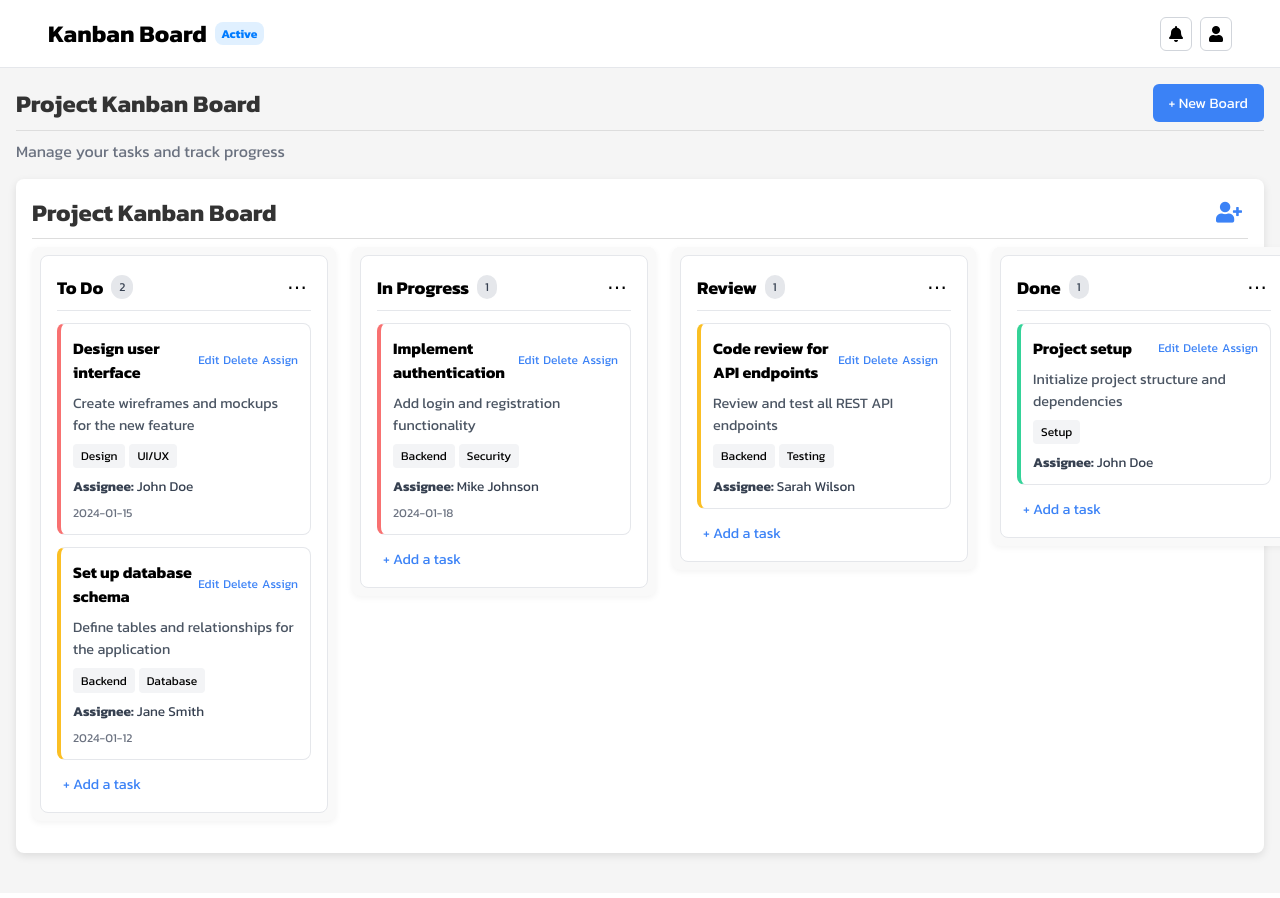
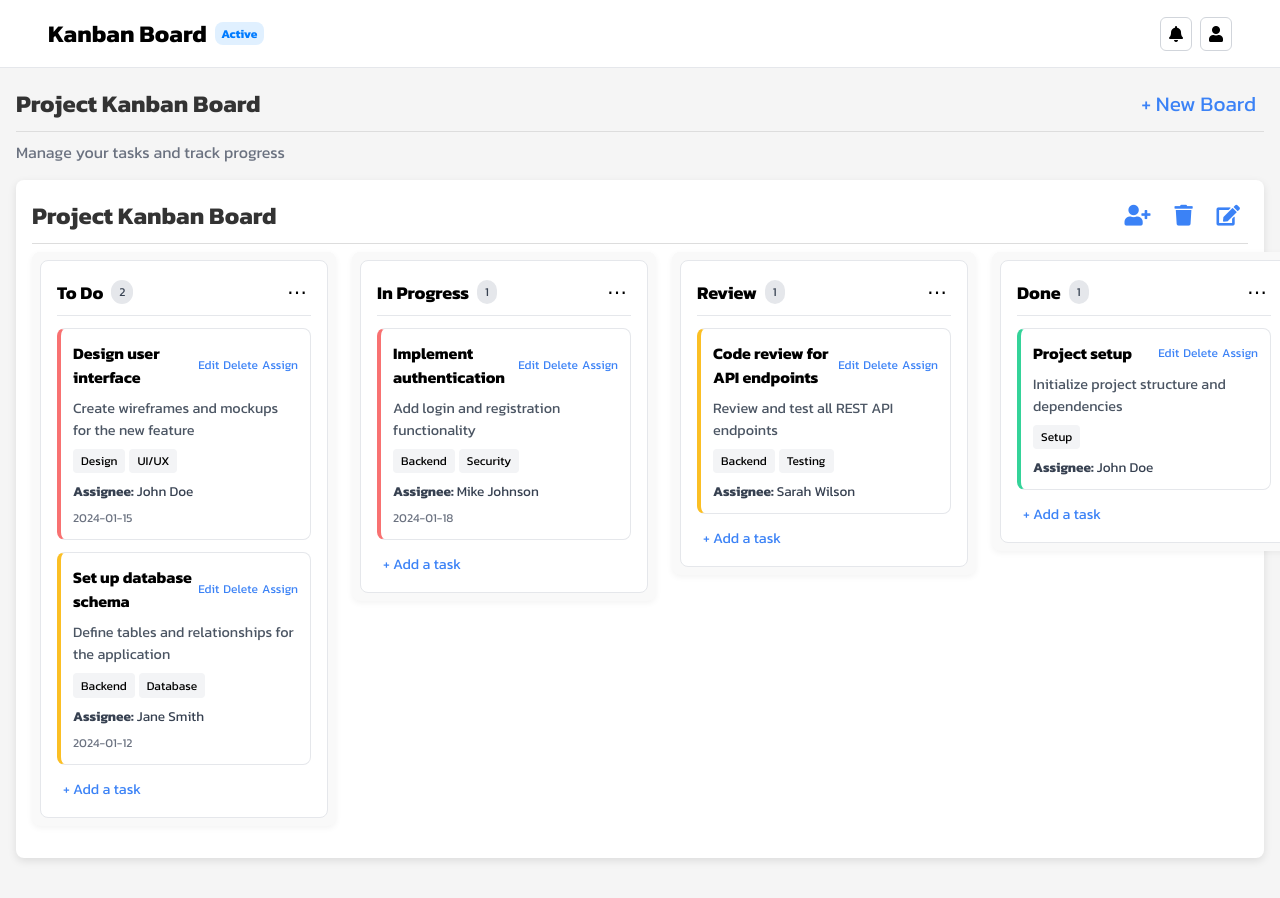
Before and after one commit to sareefhub/Kanban-Board, a React (Create React App) app in the folder client/: page / in a window 1280 px wide. Built offline with nearby package versions, Linux system fonts and the light colour scheme.

Commit message:
Fix Client

```diff
--- a/client/src/components/KanbanBoard/KanbanBoard.css
+++ b/client/src/components/KanbanBoard/KanbanBoard.css
@@ -21,17 +21,30 @@
   color: #333;
 }
 
-.invite-btn {
+.board-header > div {
+  display: flex;
+  gap: 0.5rem;
+}
+
+.board-header button {
   background: transparent;
   border: none;
   cursor: pointer;
   color: #3b82f6;
   font-size: 1.3rem;
-  transition: color 0.2s ease;
+  padding: 0.25rem 0.5rem;
+  border-radius: 0.375rem;
+  transition: background-color 0.2s ease, color 0.2s ease;
 }
 
-.invite-btn:hover {
+.board-header button:hover {
+  background-color: #e0e7ff;
   color: #2563eb;
+}
+
+.board-header button:focus {
+  outline: 2px solid #2563eb;
+  outline-offset: 2px;
 }
 
 .board {
--- a/client/src/components/KanbanBoard/KanbanBoard.tsx
+++ b/client/src/components/KanbanBoard/KanbanBoard.tsx
@@ -8,9 +8,18 @@ interface Props {
   setColumns: React.Dispatch<React.SetStateAction<Column[]>>;
   boardTitle: string;
   onInvite: () => void;
+  onDeleteBoard: () => void;
+  onRenameBoard: () => void;
 }
 
-const KanbanBoard: React.FC<Props> = ({ columns, setColumns, boardTitle, onInvite }) => {
+const KanbanBoard: React.FC<Props> = ({
+  columns,
+  setColumns,
+  boardTitle,
+  onInvite,
+  onDeleteBoard,
+  onRenameBoard,
+}) => {
   const onDragEnd = (result: DropResult) => {
     const { source, destination } = result;
     if (!destination) return;
@@ -47,9 +56,29 @@ const KanbanBoard: React.FC<Props> = ({ columns, setColumns, boardTitle, onInvit
     <div className="kanban-board-container">
       <div className="board-header">
         <h2>{boardTitle}</h2>
-        <button className="invite-btn" onClick={onInvite} title="Invite member">
-          <i className="fas fa-user-plus"></i>
-        </button>
+        <div>
+          <button
+            className="invite-btn"
+            onClick={onInvite}
+            title="Invite member"
+          >
+            <i className="fas fa-user-plus"></i>
+          </button>
+          <button
+            className="delete-board-btn"
+            onClick={onDeleteBoard}
+            title="Delete board"
+          >
+            <i className="fas fa-trash"></i>
+          </button>
+          <button
+            className="rename-board-btn"
+            onClick={onRenameBoard}
+            title="Rename board"
+          >
+            <i className="fas fa-edit"></i>
+          </button>
+        </div>
       </div>
 
       <DragDropContext onDragEnd={onDragEnd}>
--- a/client/src/pages/KanbanBoardPage/KanbanBoardPage.tsx
+++ b/client/src/pages/KanbanBoardPage/KanbanBoardPage.tsx
@@ -16,6 +16,14 @@ const KanbanBoardPage: React.FC = () => {
 
   const handleInvite = () => {
     alert('Invite clicked');
+  };
+
+  const handleDeleteBoard = () => {
+    alert('Delete board clicked');
+  };
+
+  const handleRenameBoard = () => {
+    alert('Rename board clicked');
   };
 
   return (
@@ -44,6 +52,8 @@ const KanbanBoardPage: React.FC = () => {
           columns={columns}
           setColumns={setColumns}
           onInvite={handleInvite}
+          onDeleteBoard={handleDeleteBoard}
+          onRenameBoard={handleRenameBoard}
         />
       </main>
     </div>
```
